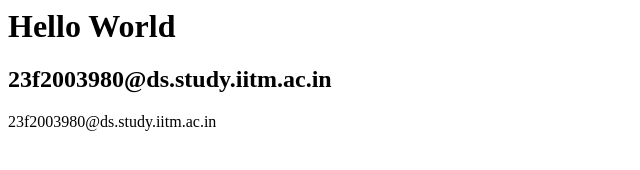
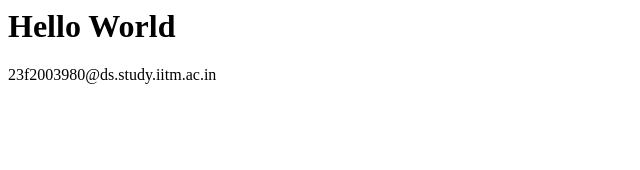
Before and after one commit to Adrusht-Shetty/Adrusht-Shetty.github.io, a plain HTML site: page index.html in a window 1280 px wide. Shown: the whole page, without its empty margins (0-640 px from the left). Drawn offline with Linux system fonts and the light colour scheme.

Commit message:
took out h2

```diff
--- a/index.html
+++ b/index.html
@@ -1,2 +1,2 @@
-<h1>Hello World</h1><h2>23f2003980@ds.study.iitm.ac.in</h2>
+<h1>Hello World</h1>
 <!--email_off-->23f2003980@ds.study.iitm.ac.in<!--/email_off-->
```
